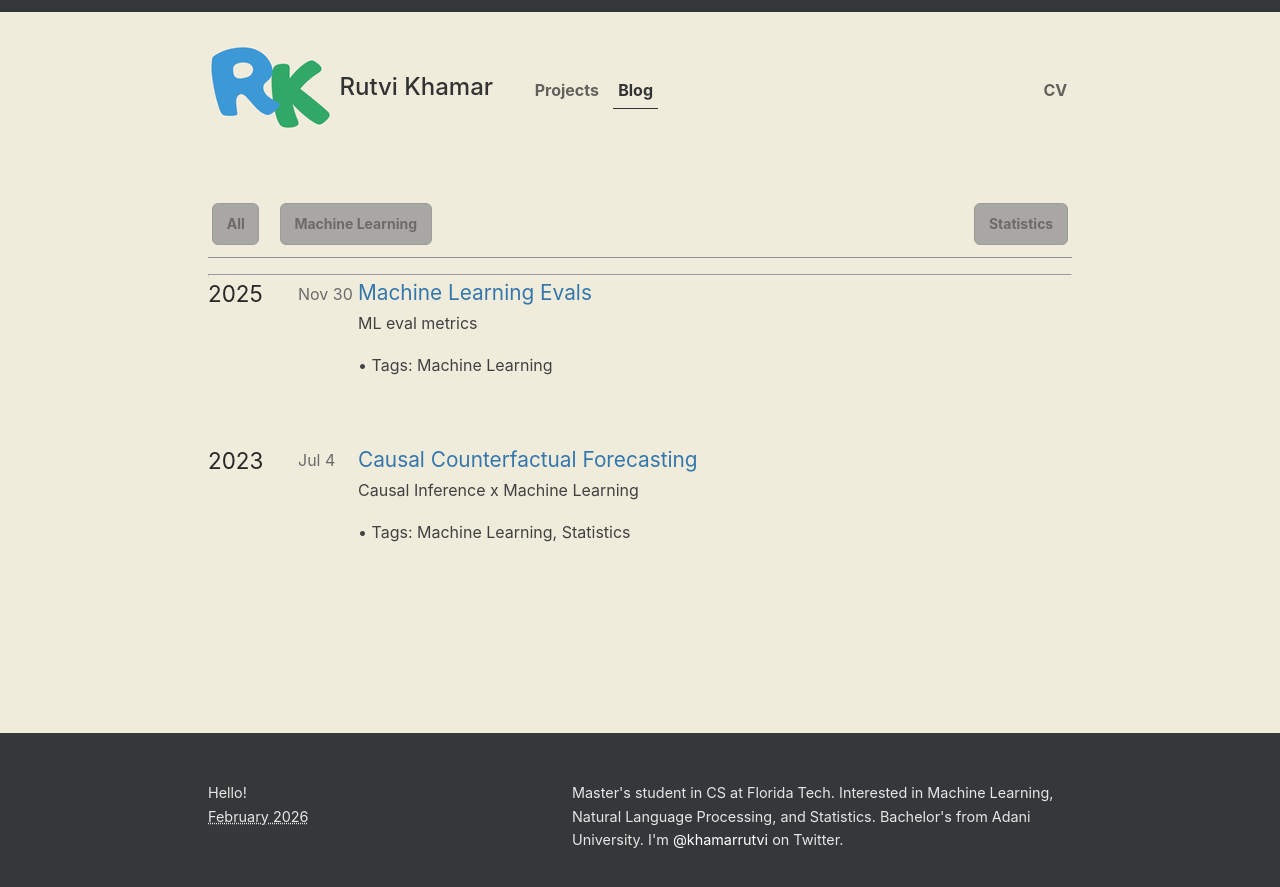
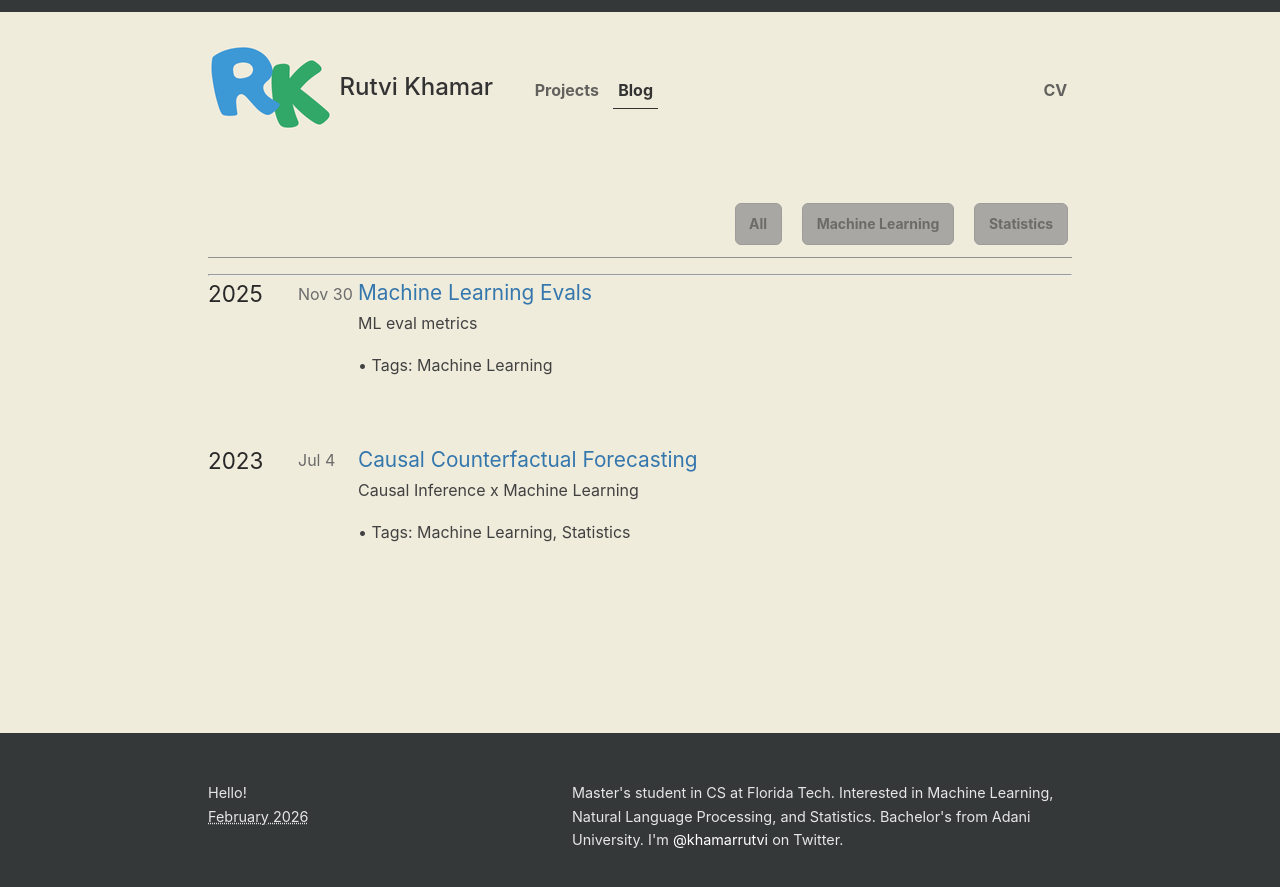
Before and after one commit to rutvi02/rutvi02.github.io, a Jekyll site: the page built from blog.md, in a window 1280 px wide. Shown: the top 887 px of the page. Built offline with Jekyll 4.4.1, drawn with Linux system fonts in a browser that asks for light colours.

Commit message:
updating blog section

```diff
--- a/_sass/_blog.scss
+++ b/_sass/_blog.scss
@@ -1,12 +1,16 @@
-/* Blog tag filter bar – aligned, even layout */
+/* Blog tag filter bar – all categories grouped on one side */
 .blog-tags {
-  display: flex;
-  flex-wrap: wrap;
-  align-items: center;
-  gap: 0.5rem 0.75rem;
   margin-bottom: 1rem;
   padding: 0.75rem 0;
   border-bottom: 1px solid $grey-color-light;
+
+  .blog-tags-inner {
+    display: inline-flex;
+    flex-wrap: wrap;
+    align-items: center;
+    gap: 0.5rem 0.75rem;
+    max-width: 100%;
+  }
 
   .blog-tag {
     display: inline-flex;
--- a/blog.md
+++ b/blog.md
@@ -6,13 +6,15 @@ title: Blog posts
 
 <!-- TAG FILTER BAR -->
 <nav class="blog-tags" aria-label="Filter posts by category">
-  <a class="blog-tag" href="{{ page.url | relative_url }}">All</a>
-  {% assign all_tags = site.tags | sort %}
-  {% for tag in all_tags %}
-    <a class="blog-tag" href="{{ page.url | relative_url }}?tag={{ tag[0] | escape }}">
-      {{ tag[0] }}
-    </a>
-  {% endfor %}
+  <div class="blog-tags-inner">
+    <a class="blog-tag" href="{{ page.url | relative_url }}">All</a>
+    {% assign all_tags = site.tags | sort %}
+    {% for tag in all_tags %}
+      <a class="blog-tag" href="{{ page.url | relative_url }}?tag={{ tag[0] | escape }}">
+        {{ tag[0] }}
+      </a>
+    {% endfor %}
+  </div>
 </nav>
 
 <hr>
```
Also changed, not shown: other parts of blog.md (+1 -1 lines).
